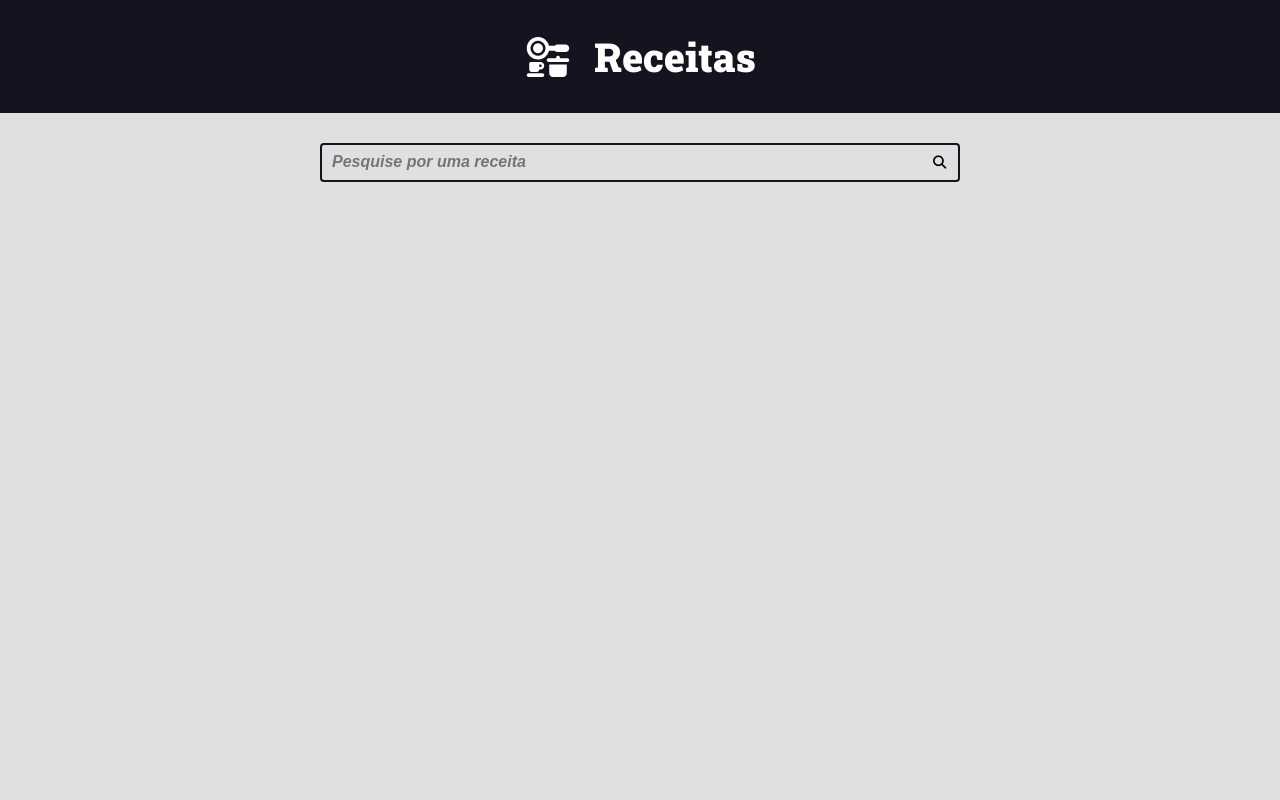
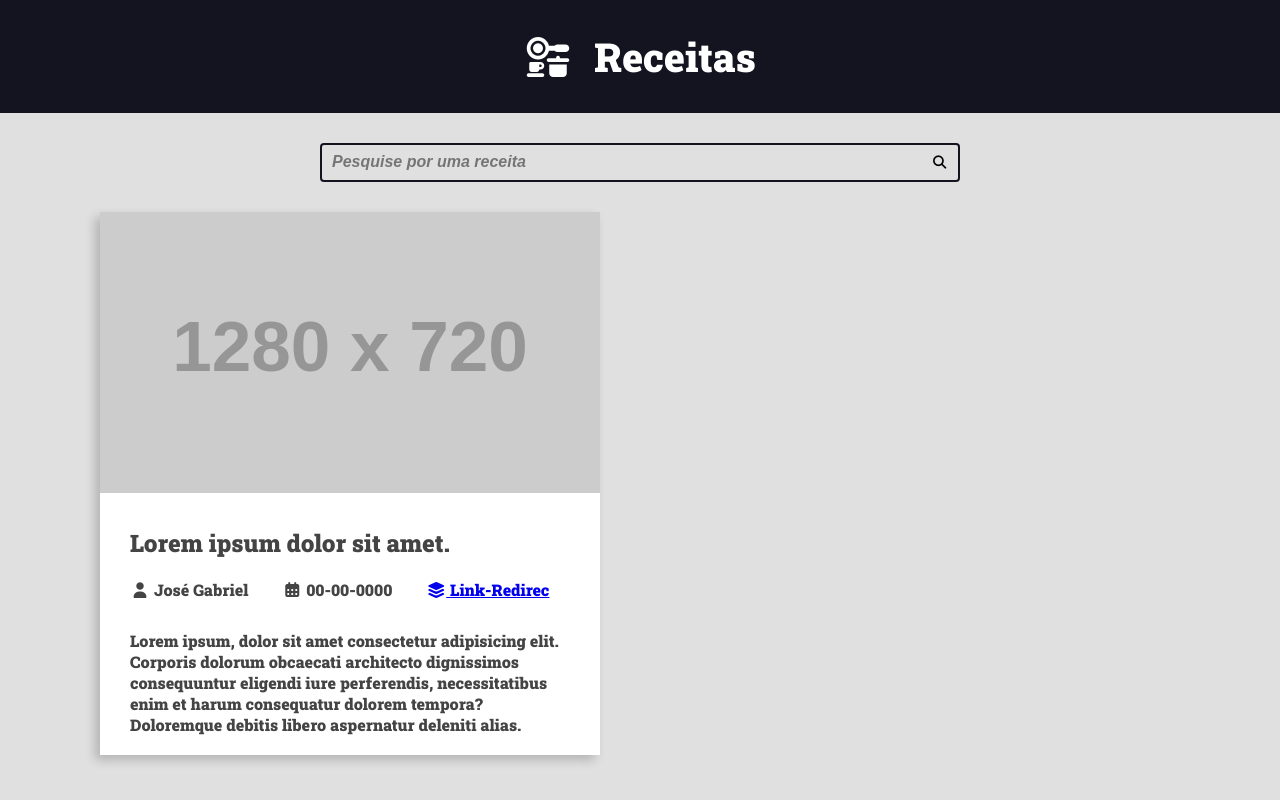
Before and after one commit to JoseGabrielRCB/Receitas, a Django app: page / in a window 1280 px wide. Run offline with Django 5.2, Linux system fonts and the light colour scheme; grey boxes labelled with a size stand in for pictures from a placeholder-image service; some libraries are stand-ins or nearby versions.

Commit message:
Estruturando Sistema Cards

```diff
--- /dev/null
+++ b/Sites_Dicas.txt
@@ -0,0 +1 @@
+https://placehold.co/1280x720/0000FF/FFFFFF.png  PAra molde de imagens
--- a/recipes/templates/recipes/pages/home.html
+++ b/recipes/templates/recipes/pages/home.html
@@ -5,9 +5,46 @@
   {%include "recipes/partials/search_conteiner.html"%}
 
   <main class="main-content-conteiner">
-      <div class="main-content-list main-content conteiner">
+    <div class="main-content-list main-content conteiner">
+      <div class="recipe recipe-list-iten">
+        <div class="recipe-cover">
+          <img src="https://placehold.co/1280x720/0000FF/FFFFFF.png"
+               alt="temporario">
+        </div>
+        <div class="recipe-title-conteiner">
+          <h2 class="recipe-title">Lorem ipsum dolor sit amet.</h2>
+        </div>
+
+
+        <!-- DIV para informções c de autor, local e hora -->
+        <div class="recipe-author">
+          <span class="recipe-author-item">
+            <i class="fas fa-user"></i>
+            José Gabriel
+          </span>
+
+          <span class="recipe-author">
+            <i class="fas fa-calendar-alt"></i>
+            00-00-0000
+          </span>
+
+          <span class="recipe-author-item">
+            <!--Caminho da API? Mudar mais para frente-->
+            <a href="recipes/category/cafe-da-manha/">
+              <i class="fas fa-layer-group"></i>
+              <span>Link-Redirec</span>
+            </a>
+          </span>
+        </div>
+        <!-- FIM informceos autor-->
+
+        <div class="recipe-content">
+          <p>Lorem ipsum, dolor sit amet consectetur adipisicing elit. Corporis dolorum obcaecati architecto dignissimos consequuntur eligendi iure perferendis, necessitatibus enim et harum consequatur dolorem tempora? Doloremque debitis libero aspernatur deleniti alias.</p>
+
+        </div>
 
       </div>
+    </div>
   </main>
 </body>
 
--- a/recipes/templates/recipes/partials/head.html
+++ b/recipes/templates/recipes/partials/head.html
@@ -91,6 +91,7 @@
             font-size: 1.6rem;
             font-family: var(--fon);
             background: var(--color-gray-1);
+            color: var(--color-dark-text);
         }
 
         h1,
@@ -197,6 +198,43 @@
             grid-template-columns: repeat(auto-fit, minmax(340px, 1fr));
             gap: var(--spacing-gutter-large);
         }
+
+        .recipe {
+            background: var(--color-white);
+            box-shadow: -5px 5px 10px rgb(0, 0, 0, .2);
+            transform: scale(1);
+            transition: all 300ms ease-in-out;
+
+        }
+
+        .recipe img {
+            max-width: 100%;
+        }
+
+        .recipe-list-iten {
+            max-width: 50rem;
+        }
+
+        .recipe-list-iten:hover {
+            transform: scale(1.03);
+            box-shadow: -8px 8px 18px rgb(0, 0, 0, .4);
+        }
+
+        .recipe-title-conteiner {
+            padding: var(--spacing-gutter-medium);
+            padding-bottom: 2rem;
+        }
+
+        .recipe-author {
+            padding: 0 var(--spacing-gutter-medium);
+
+        }
+
+        .recipe-content {
+            padding: var(--spacing-gutter-medium);
+            padding-bottom: 2rem;
+
+        }
     </style>
 </head>
 
```
